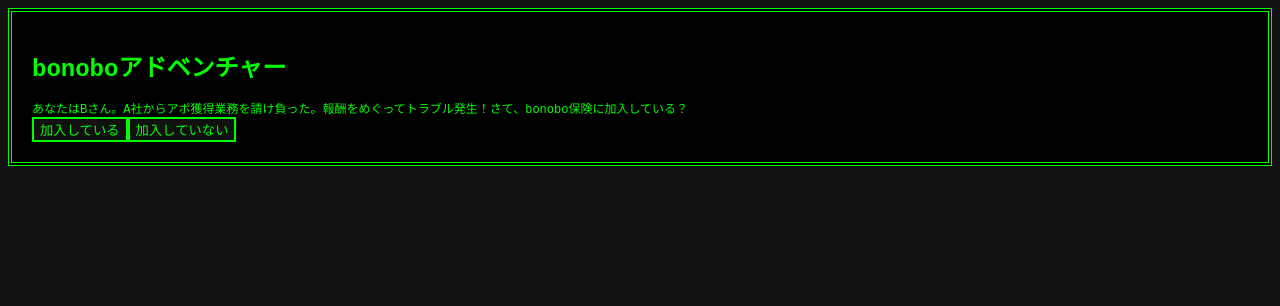
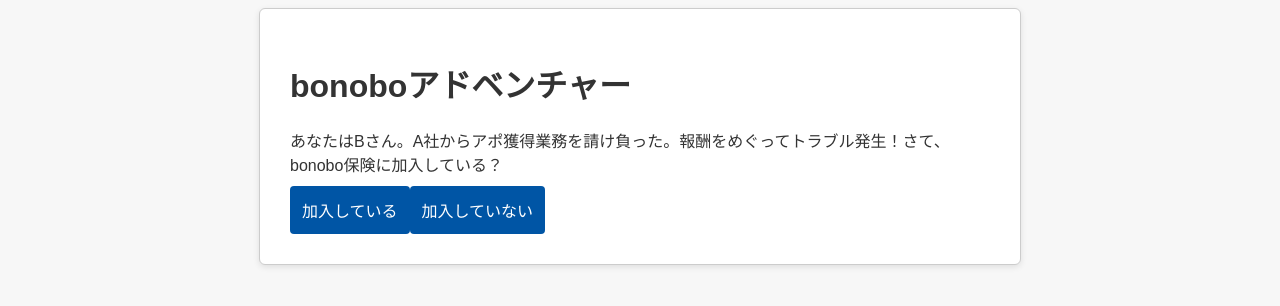
Before and after one commit to haitug08/simulation, a plain HTML site: page index.html in a window 1280 px wide. Drawn offline with Linux system fonts and the light colour scheme.

Commit message:
Update style.css

```diff
--- a/style.css
+++ b/style.css
@@ -1,19 +1,24 @@
 body {
-  font-family: 'Press Start 2P', monospace;
-  background-color: #111;
-  color: #0f0;
+  font-family: 'Noto Sans JP', sans-serif;
+  background-color: #f7f7f7;
+  color: #333;
 }
 
 #game-container {
-  border: 4px double #0f0;
-  background-color: #000;
-  color: #0f0;
-  padding: 20px;
-  font-size: 12px;
+  max-width: 700px;
+  margin: auto;
+  background-color: white;
+  border: 1px solid #ccc;
+  padding: 30px;
+  border-radius: 6px;
+  box-shadow: 0 2px 6px rgba(0,0,0,0.1);
 }
 button {
-  font-family: inherit;
-  background-color: #111;
-  color: #0f0;
-  border: 2px solid #0f0;
+  font-size: 16px;
+  padding: 12px;
+  border: none;
+  background-color: #0055a5;
+  color: white;
+  margin-top: 10px;
+  border-radius: 4px;
 }
```
